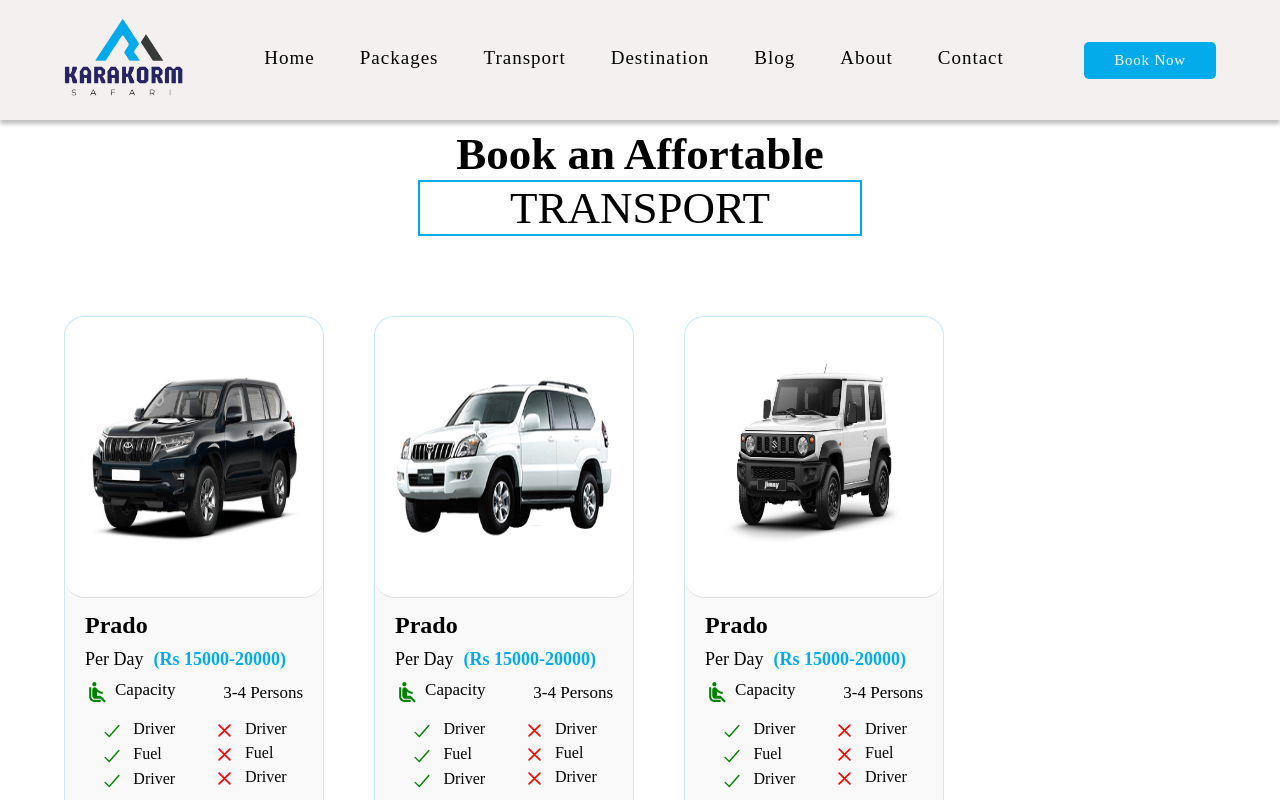
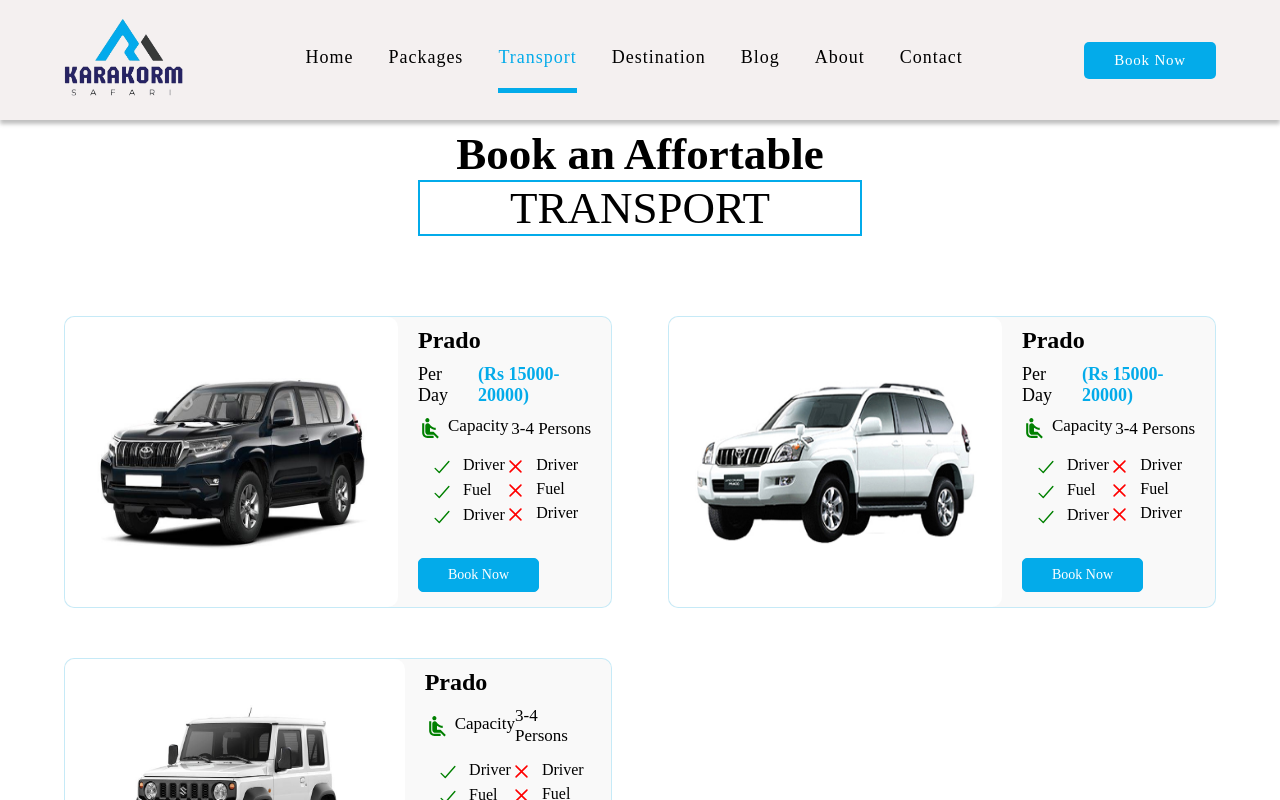
Before and after one commit to zultaifhassan/Tourism-Website, a React (Create React App) app: page /transport in a window 1280 px wide. Shown: the top 800 px of the page. Built offline with nearby package versions, Linux system fonts and the light colour scheme; a web font is replaced by a local one.

Commit message:
new changes done after long time

```diff
--- a/package.json
+++ b/package.json
@@ -18,6 +18,7 @@
     "react": "^18.3.1",
     "react-accessible-accordion": "^5.0.0",
     "react-calendar": "^5.1.0",
+    "react-date-range": "^2.0.1",
     "react-dom": "^18.3.1",
     "react-icons": "^5.2.1",
     "react-router-dom": "^6.25.1",
--- a/src/App.js
+++ b/src/App.js
@@ -9,6 +9,7 @@
 import Blogs from "./components/blogs/Blogs";
 import Transport from "./components/Transport/Transport";
 import OffersDetail from "./components/offers/OffersDetail";
+import Rentcar from "./components/Transport/RentCar/Rentcar";
 
 function App() {
   return (
@@ -23,6 +24,7 @@
         <Route path="/blog" element={<Blogs />}></Route>
         <Route path="/transport" element={<Transport />}></Route>
         <Route path="/offerdetail" element={<OffersDetail />}></Route>
+        <Route path="/rentcar" element={<Rentcar />}></Route>
       </Routes>
       <Footer />
     </div>
--- a/src/components/Accordian/Calanders/PDcalender.jsx
+++ b/src/components/Accordian/Calanders/PDcalender.jsx
@@ -1,18 +1,10 @@
 import React from "react";
-import { DemoContainer, DemoItem } from "@mui/x-date-pickers/internals/demo";
-import { LocalizationProvider } from "@mui/x-date-pickers";
-import { AdapterDayjs } from "@mui/x-date-pickers-pro/AdapterDayjs";
-import { DateRangeCalendar } from "@mui/x-date-pickers-pro/DateRangeCalendar";
 
 const PDcalender = () => {
   return (
-    <LocalizationProvider dateAdapter={AdapterDayjs}>
-      <DemoContainer components={["DateRangeCalendar", "DateRangeCalendar"]}>
-        <DemoItem label="Package Dates">
-          <DateRangeCalendar calendars={1} />
-        </DemoItem>
-      </DemoContainer>
-    </LocalizationProvider>
+   <div>
+    Calender
+   </div>
   );
 };
 
--- a/src/components/Sliders/DesSlider/Des.css
+++ b/src/components/Sliders/DesSlider/Des.css
@@ -101,8 +101,7 @@
 
 .icon-address span {
   display: flex;
-  align-items: flex-end;
-  justify-content: flex-end;
+  align-items: center;
   gap: 7px;
 }
 .icon-address span h2 {
@@ -111,6 +110,6 @@
 }
 
 .icon-address span h3 {
-  font-size: 25px;
-  font-weight: 500;
+  font-size: 22px;
+  font-weight: normal;
 }
--- /dev/null
+++ b/src/components/Transport/RentCar/Rentcar.jsx
@@ -0,0 +1,10 @@
+import React from 'react'
+import './rentcar.css'
+
+const Rentcar = () => {
+  return (
+    <div>Rentcar</div>
+  )
+}
+
+export default Rentcar
--- a/src/components/Transport/Transport.jsx
+++ b/src/components/Transport/Transport.jsx
@@ -157,10 +157,7 @@
             </div>
             <div className="transport-details">
               <h2>Prado</h2>
-              <div className="daily-rates">
-                <h4>Per Day</h4>
-                <h5>(Rs 15000-20000)</h5>
-              </div>
+
               <div className="vehicle-capacity">
                 <h4>
                   <MdAirlineSeatReclineNormal fontSize={25} color="green" />
@@ -197,6 +194,11 @@
                     <h4>Driver</h4>
                   </span>
                 </div>
+
+              </div>
+              <div className="daily-rates">
+                <h4>Per Day</h4>
+                <h5>(Rs 15000-20000)</h5>
               </div>
               <Popup trigger={<button>Book Now</button>} modal nested>
                 {(close) => (
--- a/src/components/Transport/tranport.css
+++ b/src/components/Transport/tranport.css
@@ -33,26 +33,28 @@
     display: flex;
     gap: 50px;
     flex-wrap: wrap;
+    align-items: center;
+    justify-content: space-between;
 }
 
 .transport-boxes {
     display: flex;
-    flex-direction: column;
-    width: 22.4% !important;
+    flex-direction: row;
+    width: 47.4% !important;
     background-color: rgba(228, 227, 227, 0.221);
     border: 1px solid #03acea35;
-    border-radius: 20px;
+    border-radius: 10px;
+    height: 290px;
 }
 
 .transport-boxes img {
     width: 100%;
-    height: 280px;
-    border-radius: 20px;
-    border-bottom: 1px solid rgba(184, 184, 184, 0.448);
+    height: 290px;
+    border-radius: 10px;
 }
 
 .transport-details {
-    padding: 10px 20px 35px 20px;
+    padding: 10px 20px 15px 20px;
     display: flex;
     flex-direction: column;
     gap: 10px;
@@ -117,16 +119,15 @@
 
 .transport-details button {
     background-color: #03abea;
-    padding: 10px 20px;
+    padding: 8px 0px;
     color: #ffff;
     outline: none;
     cursor: pointer;
     border: none;
     border-radius: 5px;
     border: 1px solid #03abea;
-    width: 100%;
-    margin-top: 15px;
-    font-size: 16px;
+    width: 70%;
+    font-size: 14px;
 }
 
 .transport-details button:hover {
--- a/src/components/footer/Footer.jsx
+++ b/src/components/footer/Footer.jsx
@@ -8,14 +8,13 @@
 import { PiYoutubeLogoThin } from "react-icons/pi";
 import { CiLinkedin } from "react-icons/ci";
 
-
 const Footer = () => {
   return (
     <>
       <div className="footer-outer">
         <div className="footer-inner">
           <div className="footer-logo">
-            <img src="/Images/logo.png"></img>
+            <img src="/Images/logo.png" alt="logo" />
             <p>
               "Travel with Karakoram Safari – where adventure meets serenity!
               Explore majestic peaks, vibrant cultures, and untouched wilderness
@@ -52,7 +51,7 @@
             </div>
           </div>
           <div className="social-links">
-            <h2>Follow Us </h2>
+            <h2>Follow Us</h2>
             <div className="social-icons">
               <span>
                 <RiFacebookLine />
@@ -66,6 +65,10 @@
               <span>
                 <CiLinkedin />
               </span>
+            </div>
+            <h2>Payment Method</h2>
+            <div className="Easy-paise-logo">
+              <img src="/Images/ep.png" alt="logo" />
             </div>
           </div>
         </div>
--- a/src/components/footer/footer.css
+++ b/src/components/footer/footer.css
@@ -97,6 +97,11 @@
     cursor: pointer;
 }
 
+.Easy-paise-logo img {
+    height: 60px;
+    width: 60px;
+}
+
 .footer-copyright {
     display: flex;
     align-items: center;
--- a/src/components/navbar/Navbar.jsx
+++ b/src/components/navbar/Navbar.jsx
@@ -1,6 +1,6 @@
 import React from "react";
 import "./navbar.css";
-import { Link } from "react-router-dom";
+import { Link, NavLink } from "react-router-dom";
 
 const Navbar = () => {
   return (
@@ -13,30 +13,60 @@
         <div className="nav-center-links">
           <ul>
             <li>
-              <Link to="/">Home</Link>
+              <NavLink
+                to="/"
+                className={({ isActive }) => (isActive ? "active" : "")}>
+                Home
+              </NavLink>
             </li>
             <li>
-              <Link to="/offers">Packages</Link>
+              <NavLink
+                to="/offers"
+                className={({ isActive }) => (isActive ? "active" : "")}>
+                Packages
+              </NavLink>
             </li>
             <li>
-              <Link to="/transport">Transport</Link>
+              <NavLink
+                to="/transport"
+                className={({ isActive }) => (isActive ? "active" : "")}>
+                Transport
+              </NavLink>
             </li>
             <li>
-              <Link to="/destination">Destination</Link>
+              <NavLink
+                to="/destination"
+                className={({ isActive }) => (isActive ? "active" : "")}>
+                Destination
+              </NavLink>
             </li>
             <li>
-              <Link to="/blog">Blog</Link>
+              <NavLink
+                to="/blog"
+                className={({ isActive }) => (isActive ? "active" : "")}>
+                Blog
+              </NavLink>
             </li>
             <li>
-              <Link to="/about">About</Link>
+              <NavLink
+                to="/about"
+                className={({ isActive }) => (isActive ? "active" : "")}>
+                About
+              </NavLink>
             </li>
             <li>
-              <Link to="/contact">Contact</Link>
+              <NavLink
+                to="/contact"
+                className={({ isActive }) => (isActive ? "active" : "")}>
+                Contact
+              </NavLink>
             </li>
           </ul>
         </div>
         <div className="nav-book-button">
-          <button>Book Now</button>
+          <Link to="/rentcar">
+            <button>Book Now</button>
+          </Link>
         </div>
       </div>
     </div>
--- a/src/components/navbar/navbar.css
+++ b/src/components/navbar/navbar.css
@@ -41,7 +41,7 @@
 
 .nav-center-links ul {
     display: flex;
-    gap: 45px;
+    gap: 35px;
     height: 100%;
     align-content: center;
     justify-content: center;
@@ -50,7 +50,7 @@
 .nav-center-links ul li {
     list-style: none;
     font-family: Poppins;
-    font-size: 19px;
+    font-size: 18px;
     font-weight: 450;
     line-height: 27px;
     text-align: left;
@@ -68,6 +68,11 @@
     display: flex;
     align-items: center;
     border-bottom: 5px solid transparent;
+ }
+
+ .nav-center-links .active {
+    border-bottom: 5px solid #03ABEA;
+    color: #03ABEA;
  }
 
  .nav-center-links ul li a:hover {
```
Also changed, not shown: public/Images/ep.png (added), src/components/Transport/RentCar/rentcar.css (added), 1 other file (tests, documents, lock files or other folders).
